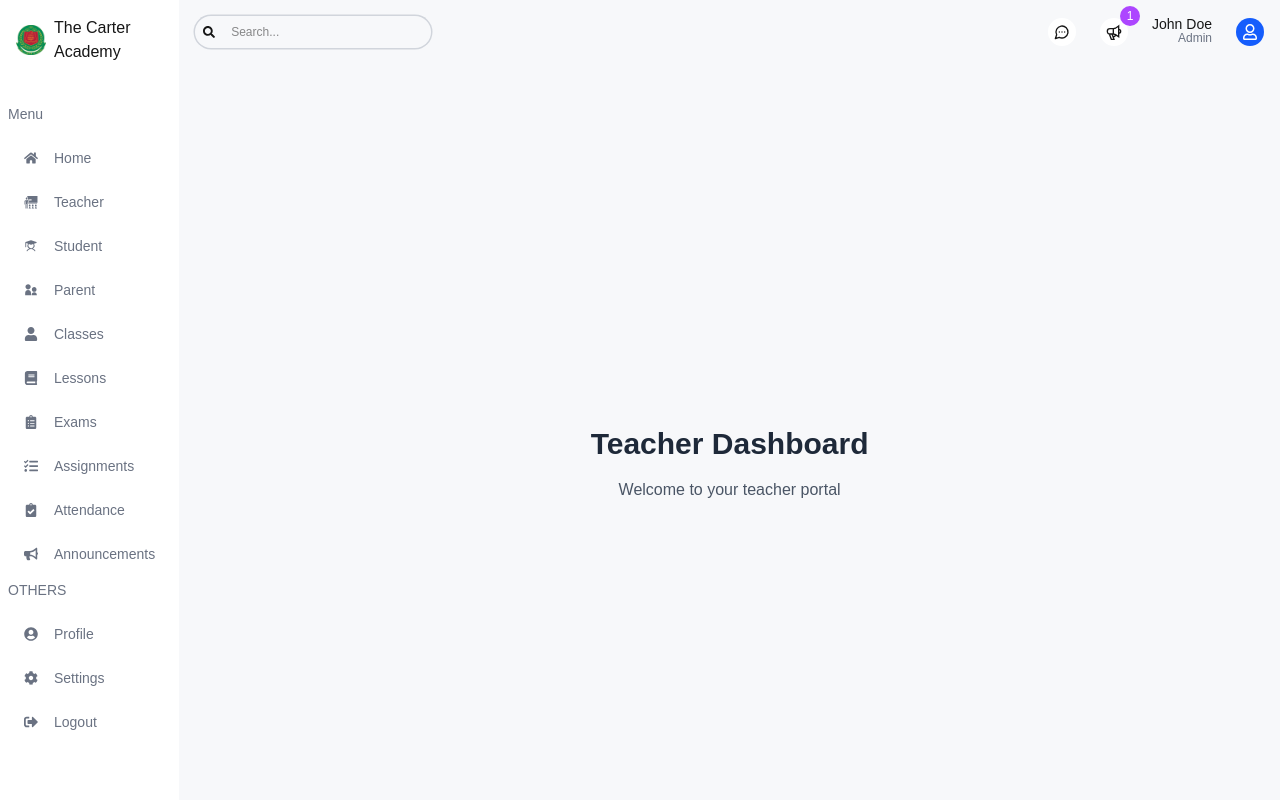
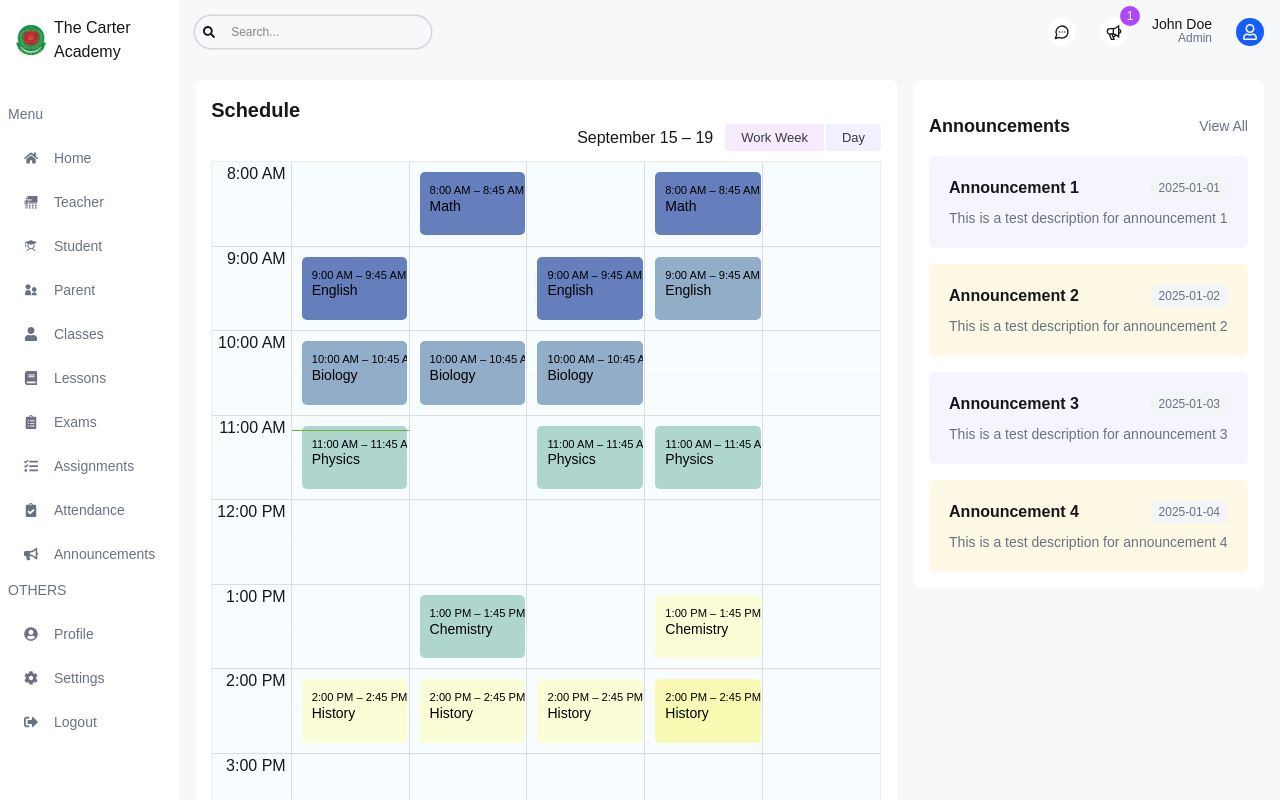
Before and after one commit to Rokib324/School_Management_System, a Next.js app: page /teacher in a window 1280 px wide. Built offline with nearby package versions, Linux system fonts and the light colour scheme.

Commit message:
implement Teacher Dashboard

```diff
--- a/src/app/(dashboard)/layout.tsx
+++ b/src/app/(dashboard)/layout.tsx
@@ -19,7 +19,7 @@
             <Menu />
         </div>
         {/* Right */}
-        <div className="w-[86%] md:w-[90%] lg:w-[86%] xl:w-[86%] bg-[#F7F8FA] overflow-scroll">
+        <div className="w-[86%] md:w-[90%] lg:w-[86%] xl:w-[86%] bg-[#F7F8FA] overflow-scroll flex flex-col">
           <Navbar />
           {children}
         </div>
--- a/src/app/(dashboard)/teacher/page.tsx
+++ b/src/app/(dashboard)/teacher/page.tsx
@@ -1,10 +1,22 @@
+'use client'
+import Announcement from "@/components/Announcement";
+import BigCalendar from "@/components/BigCalendar";
 import React from "react";
 
 const TeacherPage = () => {
   return (
-    <div className='flex flex-col items-center justify-center h-screen'>
-      <h1 className='text-3xl font-bold text-gray-800 mb-4'>Teacher Dashboard</h1>
-      <p className='text-gray-600'>Welcome to your teacher portal</p>
+    <div className='p-4 flex-1 flex gap-4 flex-col xl:flex-row'>
+      {/* LEFT SIDE */}
+      <div className='w-full xl:w-2/3'>
+        <div className="h-full bg-white rounded-lg p-4">
+          <h1 className="text-xl font-semibold">Schedule</h1>
+          <BigCalendar />
+        </div>
+      </div>
+      {/* RIGHT SIDE */}
+      <div className='w-full xl:w-1/3 flex flex-col gap-4'>
+        <Announcement />
+      </div>
     </div>
   );
 };
```
